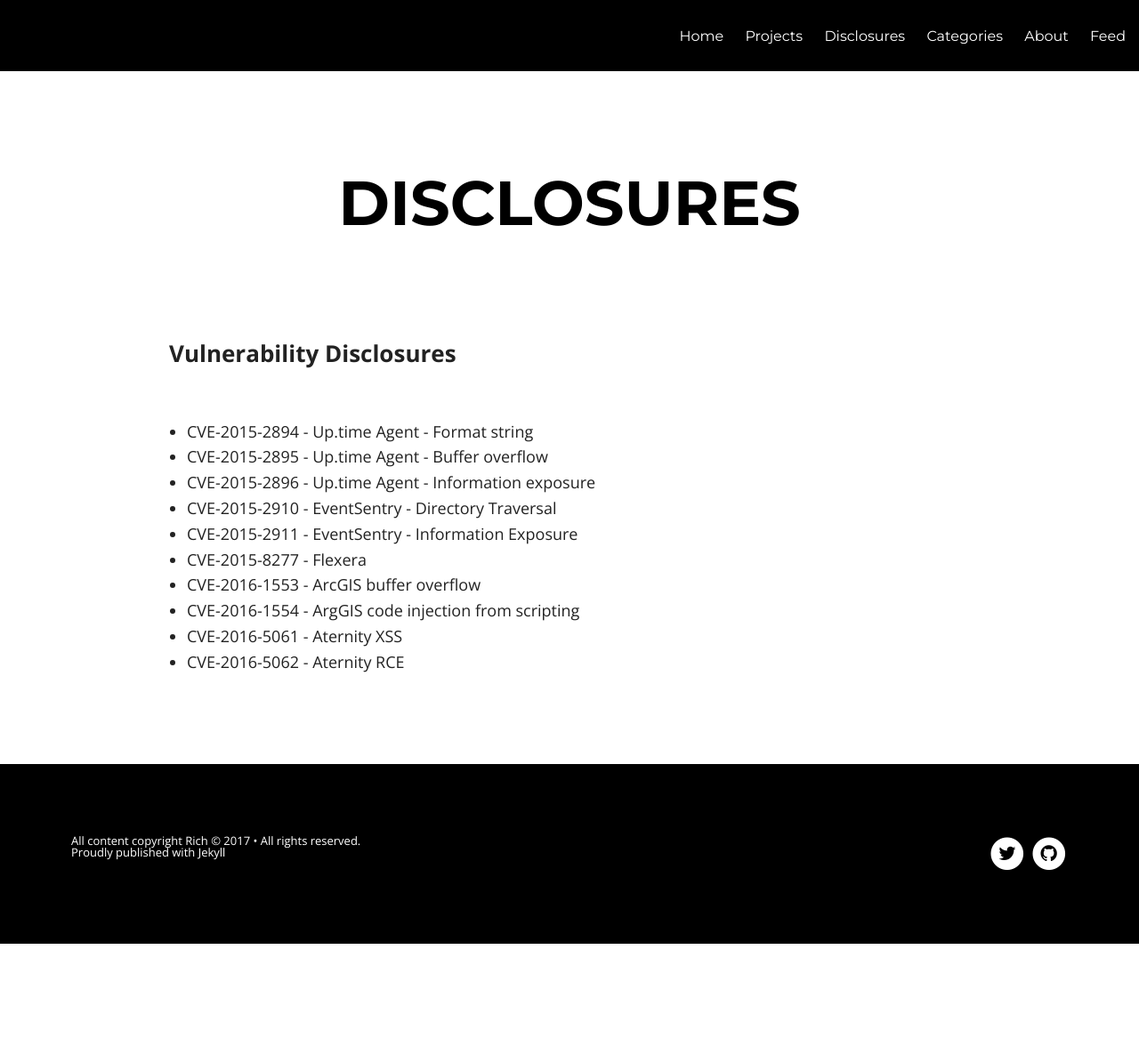
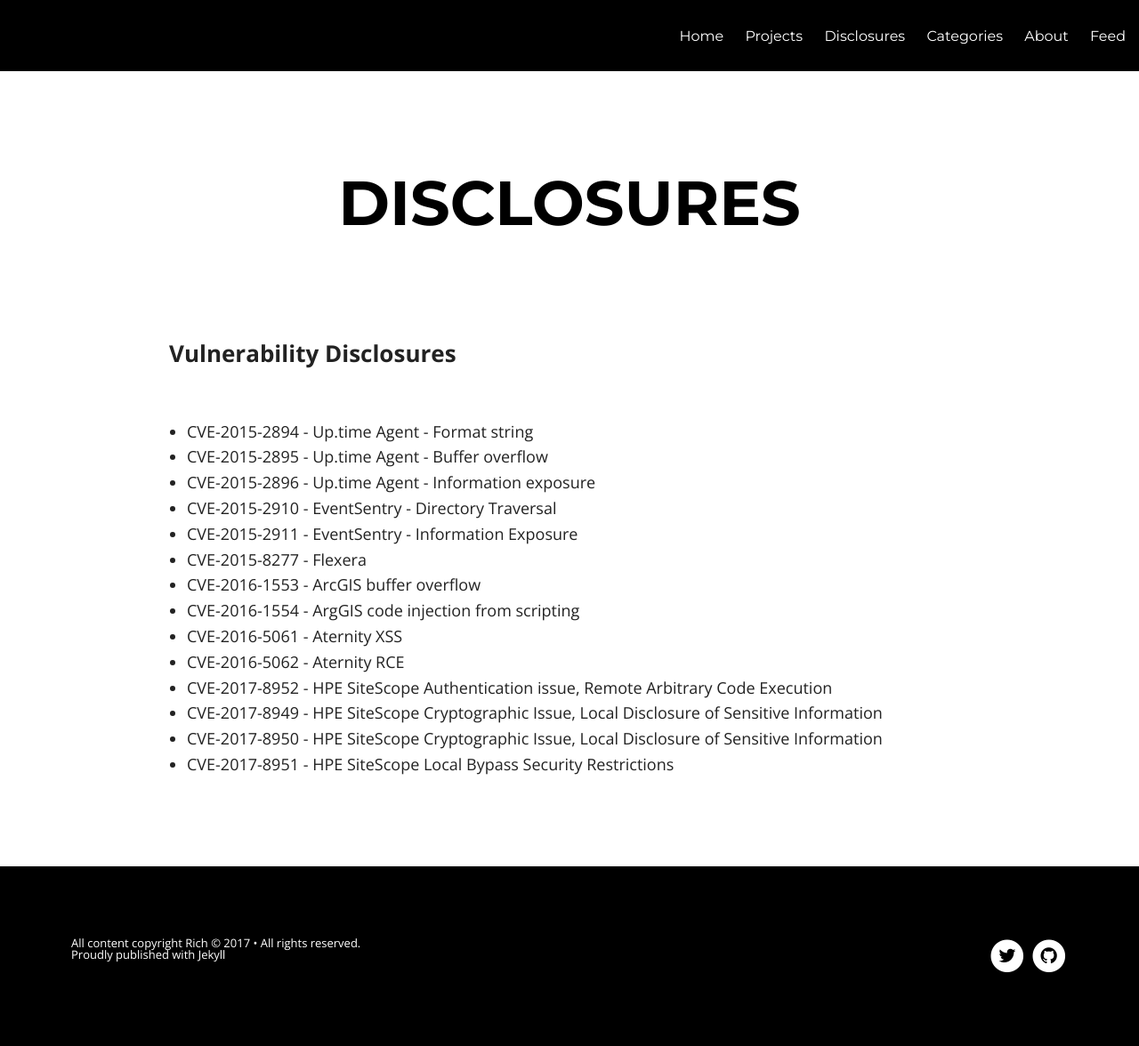
Before and after one commit to Rich5/Rich5.github.io, a Jekyll site: the page built from disclosures.md, in a window 1280 px wide. Shown: the whole page at 89% size. Built offline with Jekyll 4.4.1, drawn with Linux system fonts in a browser that asks for light colours; nearby versions of some CDN libraries; before the commit the page ends 1061 px from its top, so only the background shows below that.

Commit message:
Update disclosures.md

```diff
--- a/disclosures.md
+++ b/disclosures.md
@@ -17,3 +17,7 @@
 * CVE-2016-1554 - ArgGIS code injection from scripting
 * CVE-2016-5061 - Aternity XSS
 * CVE-2016-5062 - Aternity RCE
+* CVE-2017-8952 - HPE SiteScope Authentication issue, Remote Arbitrary Code Execution
+* CVE-2017-8949 - HPE SiteScope Cryptographic Issue, Local Disclosure of Sensitive Information
+* CVE-2017-8950 - HPE SiteScope Cryptographic Issue, Local Disclosure of Sensitive Information
+* CVE-2017-8951 - HPE SiteScope Local Bypass Security Restrictions
```
